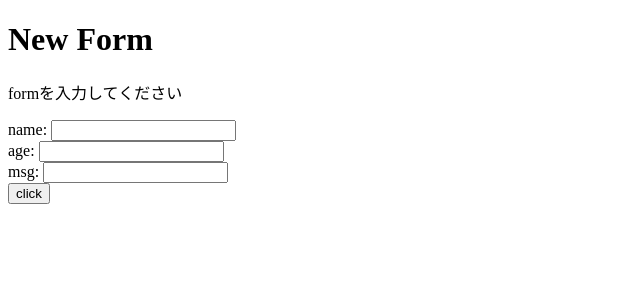
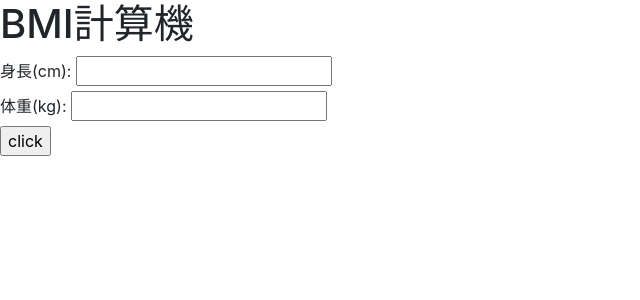
Before and after one commit to amrmt1270/django_study, a Django app: page /hello/new_form in a window 1280 px wide. Shown: the top 300 px of the page, without its empty margins (0-640 px from the left). Run offline with Django 5.2, Linux system fonts and the light colour scheme.

Commit message:
chapter3 completed

```diff
--- a/project/tutorial_app/forms.py
+++ b/project/tutorial_app/forms.py
@@ -1,6 +1,5 @@
 from django import forms
 
 class TutorialForm(forms.Form):
-    name = forms.CharField(label= 'name')
-    age = forms.IntegerField(label = 'age')
-    message = forms.CharField(label = 'msg')
+    height = forms.FloatField(label= '身長(cm)')
+    weight = forms.FloatField(label = '体重(kg)')
--- a/project/tutorial_app/templates/hello/new_form.html
+++ b/project/tutorial_app/templates/hello/new_form.html
@@ -3,11 +3,22 @@
 <head>
     <meta charset="UTF-8">
     <meta name="viewport" content="width=device-width, initial-scale=1.0">
+    <link rel="stylesheet" href="https://cdn.jsdelivr.net/npm/bootstrap@4.5.3/dist/css/bootstrap.min.css"
+    integrity="sha384-TX8t27EcRE3e/ihU7zmQxVncDAy5uIKz4rEkgIXeMed4M0jlfIDPvg6uqKI2xXr2" crossorigin="anonymous">
     <title>New Form</title>
 </head>
 <body>
     <h1>{{title}}</h1>
-    <p>{{result}}</p>
+    {% if bmi %}
+    <p>あなたのbmi:{{bmi}}</p>
+        {% if bmi < 18.5 %}
+            <p>低体重です</p>
+        {% elif bmi > 25 %}
+            <p>肥満です</p>
+        {% else %}
+            <p>普通体重です</p>
+        {% endif %}
+    {% endif %}
     <form action = " {% url 'new_form'%} " method = "POST">
         {%csrf_token%}
         {{form}}
--- a/project/tutorial_app/views.py
+++ b/project/tutorial_app/views.py
@@ -53,13 +53,12 @@
 
 def new_form(request):
     params = {
-        'title':'New Form',
-        'result':'formを入力してください',
+        'title':'BMI計算機',
         'form' : TutorialForm()
         }
     if (request.method == 'POST'):
-        params['result'] = '{}さん{}歳のメッセージ:{}'.format(
-            request.POST['name'],request.POST['age'],request.POST['message']
-        )
+        h,w = float(request.POST['height']), float(request.POST['weight'])
+        bmi = w /(h/100)**2
+        params['bmi'] = bmi
         params['form'] = TutorialForm(request.POST)
     return render(request, 'hello/new_form.html',params)
```
